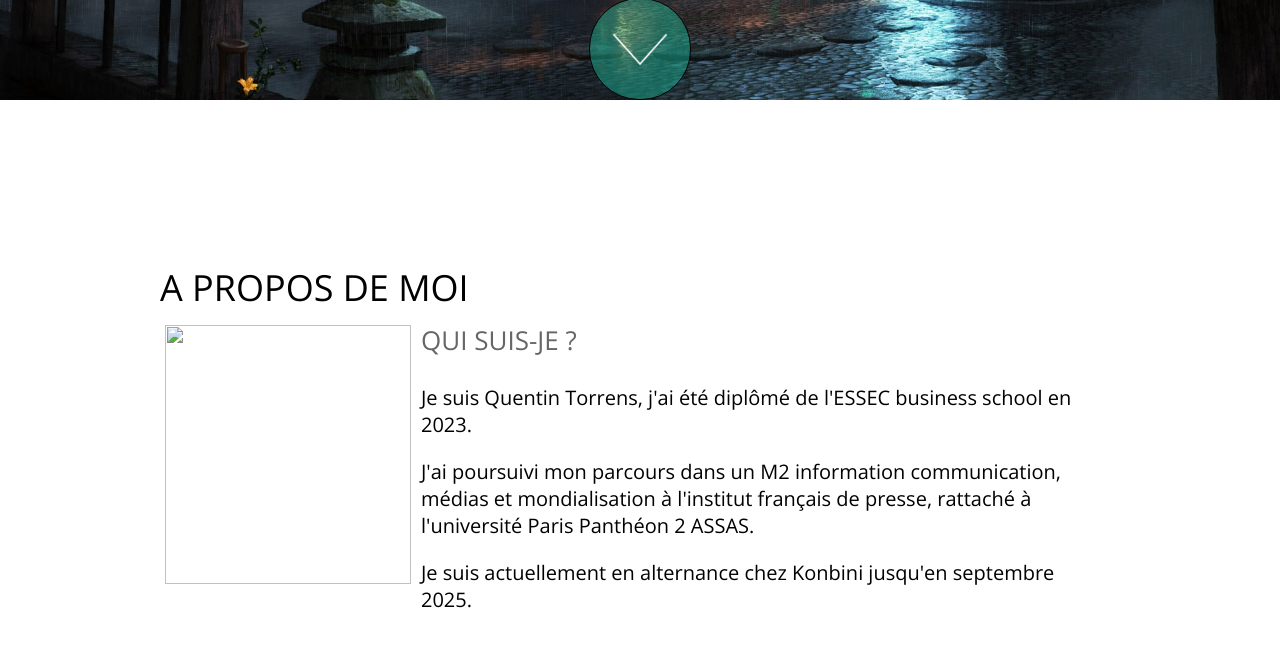
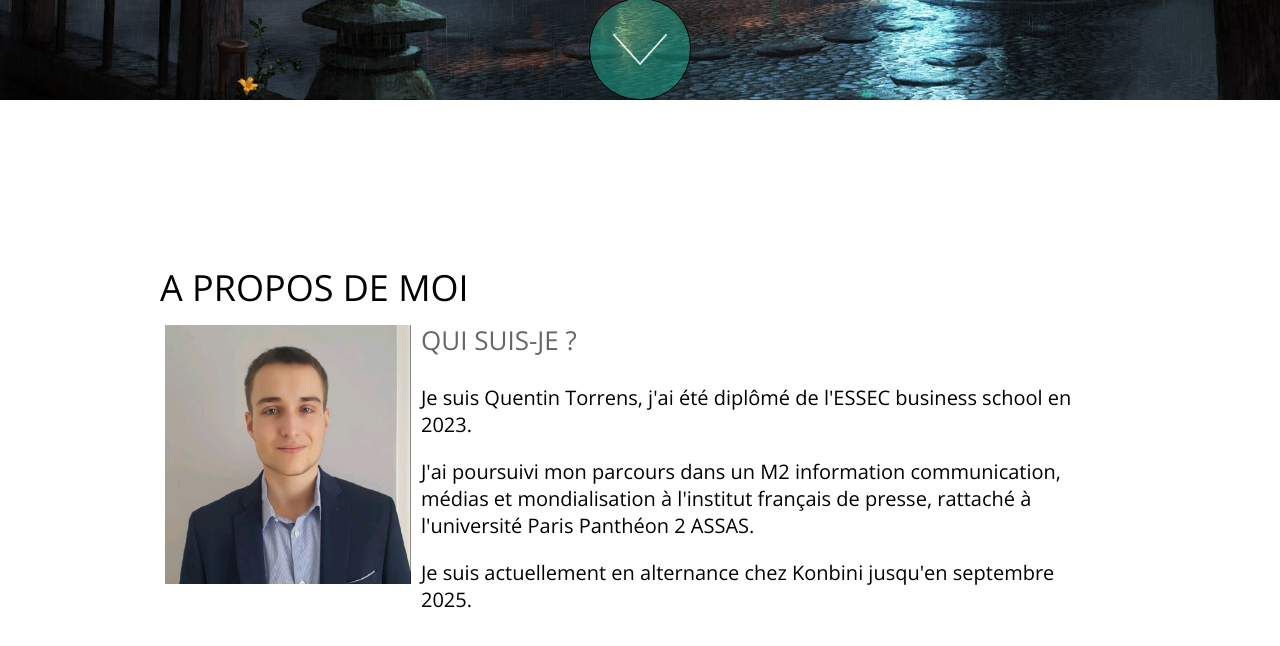
Before and after one commit to Aethallin/Siteessai, a plain HTML site: page index.html in a window 1280 px wide. Shown: the part 558-1204 px from the top of the page. Drawn offline with nearby package versions, Linux system fonts and the light colour scheme; files that its build step writes are made by us from their sources; files whose address does not match are found by name.

Commit message:
index.html

```diff
--- a/index.html
+++ b/index.html
@@ -141,7 +141,7 @@
                 <div class="silex-element-content normal">
                     <h3>A propos de moi</h3>
                 </div>
-            </div><div class="editable-style image-element silex-id-1736774395955-0 page-design paged-element paged-element-visible"><img src="assets/1579553086156.jpeg"></div><div class="editable-style silex-id-1440799193140-4 text-element content-black">
+            </div><div class="editable-style image-element silex-id-1736774395955-0 page-design paged-element paged-element-visible"><img src="1579553086156.jpeg"></div><div class="editable-style silex-id-1440799193140-4 text-element content-black">
                 <div class="silex-element-content normal">
                     <h3>QUI SUIS-JE ?&nbsp;</h3>
                     <p>Je suis Quentin Torrens, j'ai été diplômé de l'ESSEC business school en 2023.&nbsp;</p><p>J'ai poursuivi mon parcours dans un M2 information communication, médias et mondialisation à l'institut français de presse, rattaché à l'université Paris Panthéon 2 ASSAS.&nbsp;<br></p><p>Je suis actuellement en alternance chez Konbini jusqu'en septembre 2025.<br></p>
```
